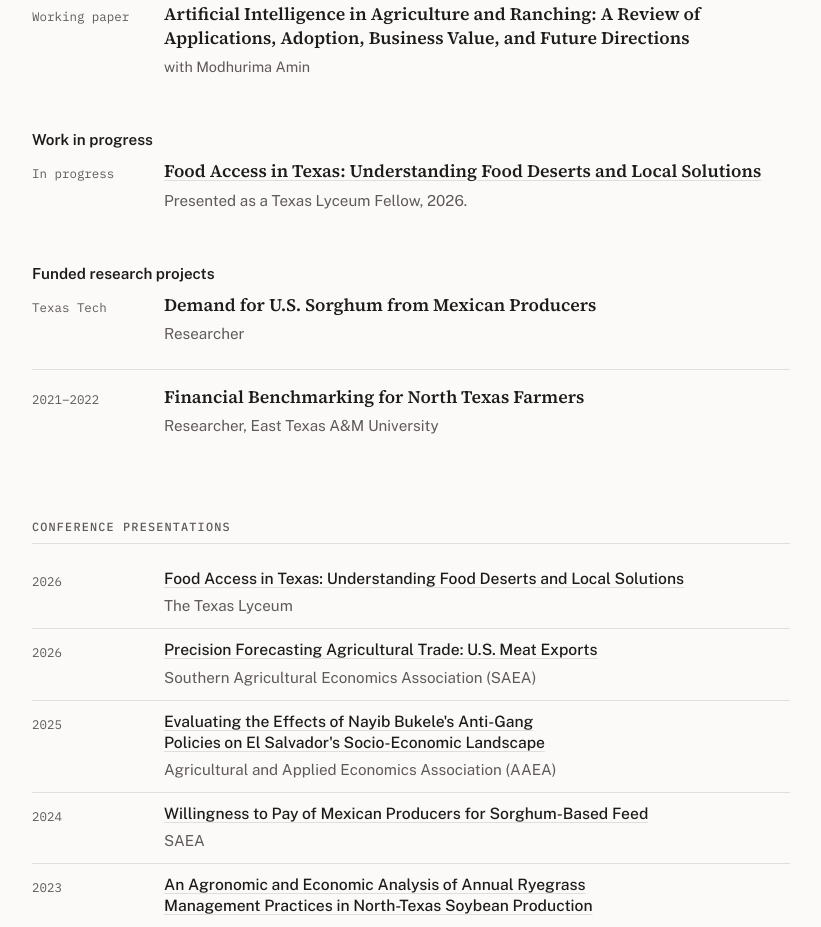
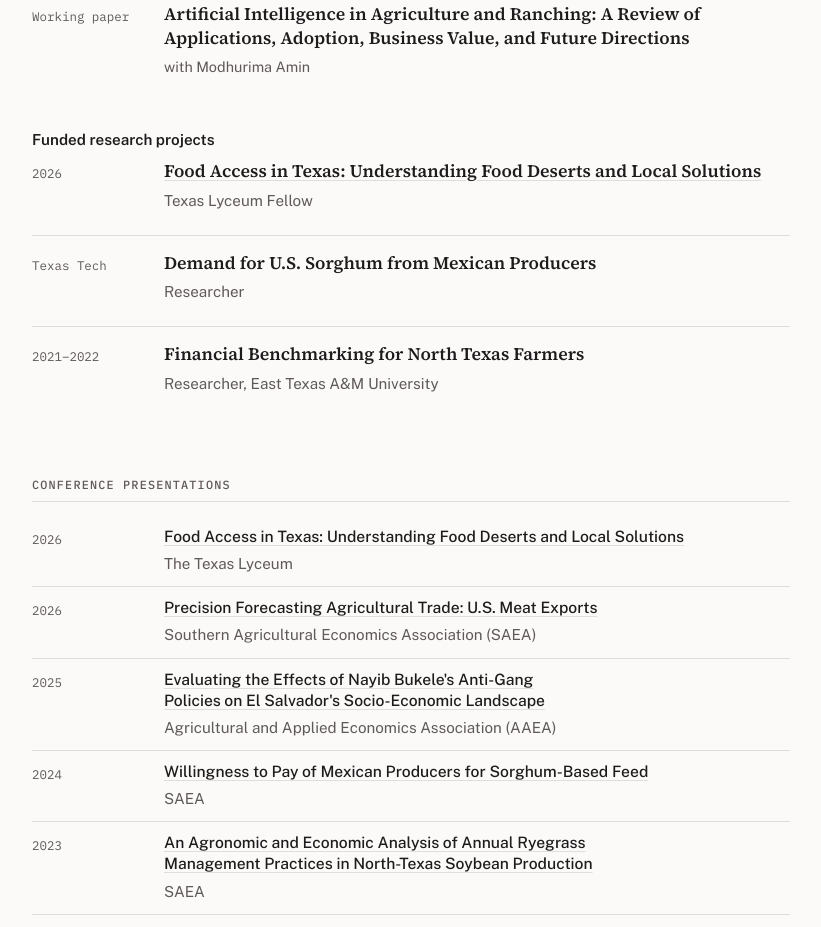
Before and after one commit to Heflower1996/heflower1996.github.io, a plain HTML site: page index.html in a window 1280 px wide. Shown: the part 1800-2727 px from the top of the page, without its empty margins (410-1231 px from the left). Drawn offline with nearby package versions, Linux system fonts and the light colour scheme.

Commit message:
Update index.html

```diff
--- a/index.html
+++ b/index.html
@@ -270,19 +270,12 @@ footer { color: var(--muted); font-size: 0.86rem; border-top: 1px solid var(--ru
         </div>
       </div>
 
-      <p class="sub-label">Work in progress</p>
+      <p class="sub-label">Funded research projects</p>
       <div class="list">
         <div class="item">
-          <div class="meta">In progress</div>
-          <div>
-            <h3><a href="https://drive.google.com/file/d/1dBjoMT4Ce7SAP5Fm_nWrKEWfysUJijZR/view?usp=share_link" target="_blank" rel="noopener">Food Access in Texas: Understanding Food Deserts and Local Solutions</a></h3>
-            <p>Presented as a Texas Lyceum Fellow, 2026.</p>
-          </div>
+          <div class="meta">2026</div>
+          <div><h3><a href="https://drive.google.com/file/d/1dBjoMT4Ce7SAP5Fm_nWrKEWfysUJijZR/view?usp=share_link" target="_blank" rel="noopener">Food Access in Texas: Understanding Food Deserts and Local Solutions</a></h3><p>Texas Lyceum Fellow</p></div>
         </div>
-      </div>
-
-      <p class="sub-label">Funded research projects</p>
-      <div class="list">
         <div class="item">
           <div class="meta">Texas Tech</div>
           <div><h3>Demand for U.S. Sorghum from Mexican Producers</h3><p>Researcher</p></div>
```
